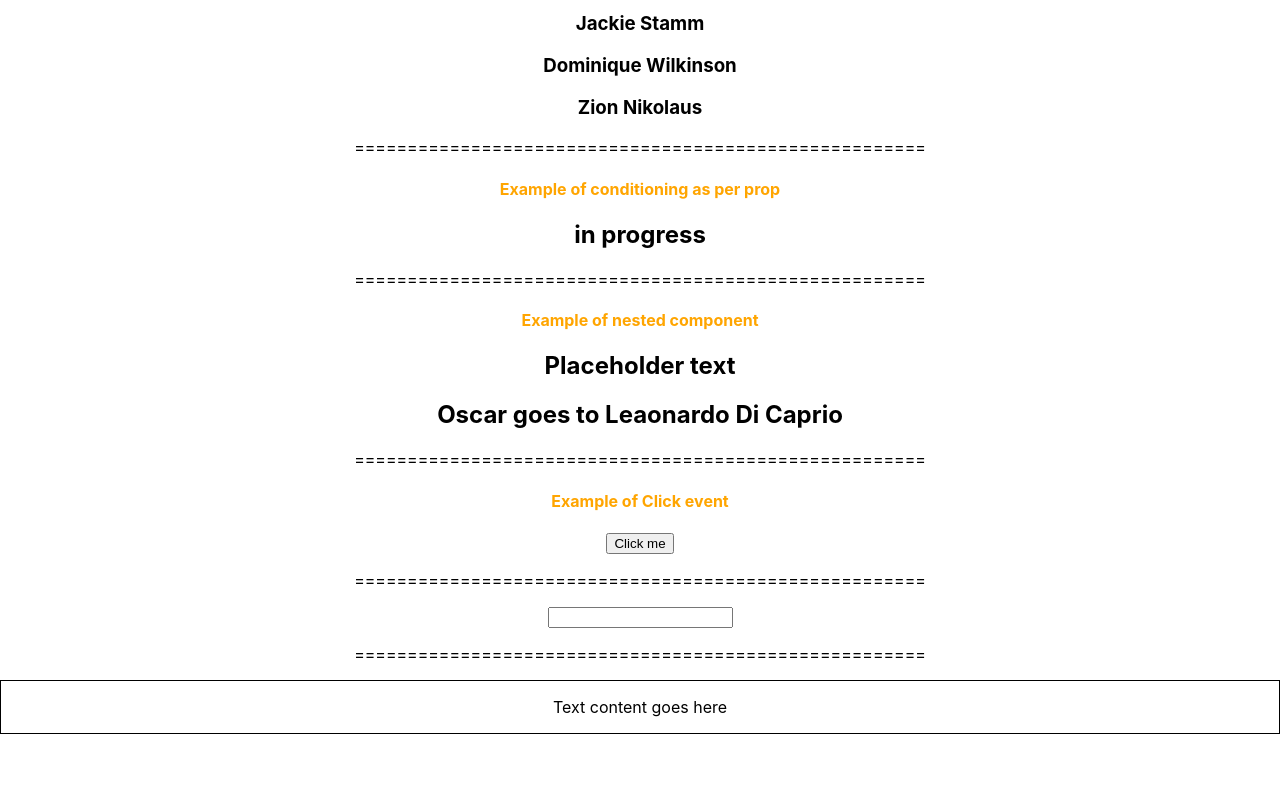
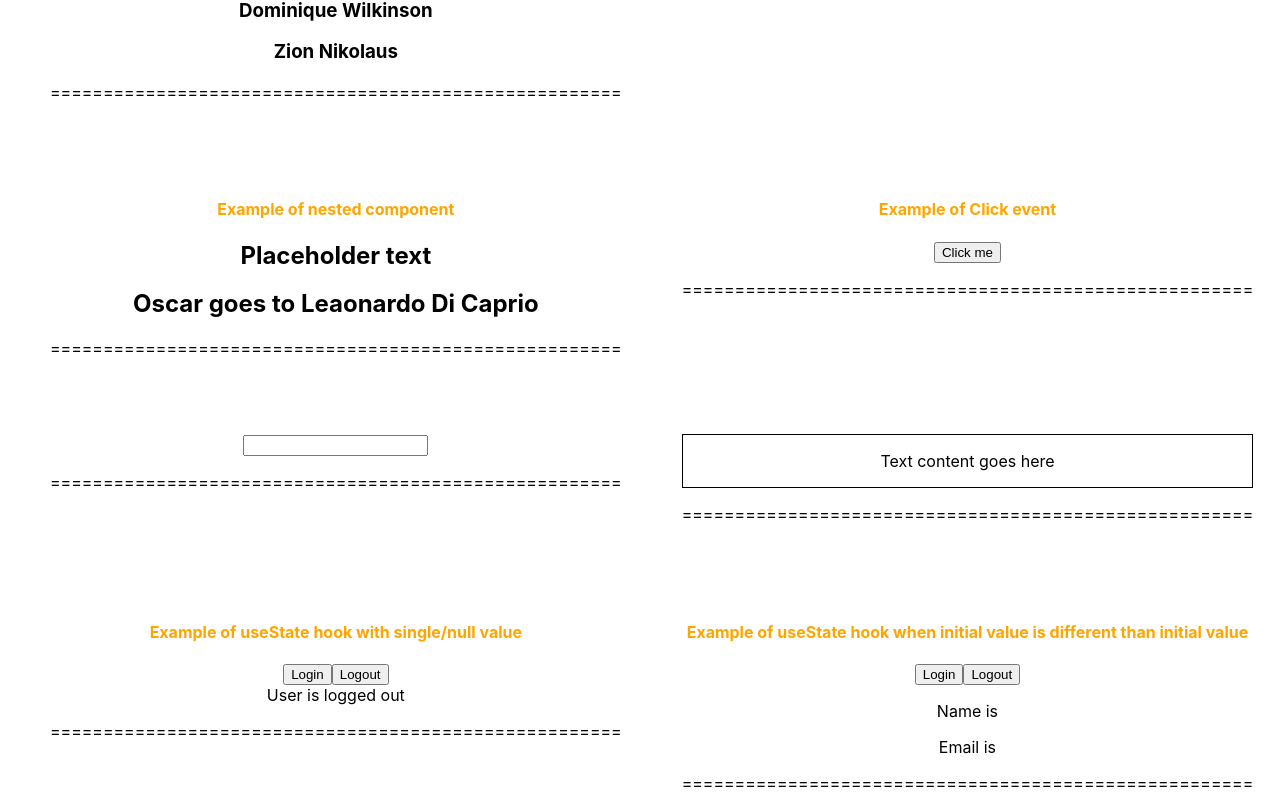
Before and after one commit to SagarBobade/react-understanding, a React (Create React App) app: page / in a window 1280 px wide. Shown: the part 362-1171 px from the top of the page. Before the commit the page ends 1096 px from the top, so only its background shows below. Built offline with nearby package versions, Linux system fonts and the light colour scheme.

Commit message:
feat: added more examples of UseState hook.

```diff
--- a/src/App.tsx
+++ b/src/App.tsx
@@ -8,6 +8,8 @@ import { Oscar } from './components/Oscar';
 import { Person } from './components/Person';
 import { PersonList } from './components/PersonList';
 import { Status } from './components/Status';
+import { LoggedIn } from './components/state/LoggedIn';
+import { User } from './components/state/user';
 
 function App() {
   // this should match with props defined in the component
@@ -31,44 +33,70 @@ function App() {
     }
   ]
 
-
   return (
-    <div className='App'>
+    <div className='App' style={{
+        display: "grid",
+        gridTemplateColumns: "1fr 1fr",
+        gap: "60px",
+        paddingLeft: "50px",
+        paddingRight: "50px"
+        }}>
+      <div>
       <h4>Example of pass a variable as a prop</h4>
       { <Greet name = 'Me' age={31} /> }
 <p>====================================================== </p>
-
+</div>
+<div>
     <h4>Example of pass a object as a prop</h4>
       { <Person first={PersonName.first} last={PersonName.last}/>}
 <p>====================================================== </p>
-
+</div>
+<div>
       <h4>Example of pass an Array as a prop</h4>
       { <PersonList names={PersonListArray}/>}
 <p>====================================================== </p>
-
+</div>
+<div>
       <h4>Example of conditioning as per prop</h4>
       { <Status status = "IP"/>}
 <p>====================================================== </p>
-
+</div>
+<div>
       <h4>Example of nested component</h4>
       {<Header>Placeholder text</Header>}
        <Oscar>
         <Header>Oscar goes to Leaonardo Di Caprio</Header>
       </Oscar>
 <p>====================================================== </p>
-
+</div>
+<div>
       <h4>Example of Click event</h4>
       { <Button handleClick={()=> {
           console.log("Button clicked")
       } }/>}
 <p>====================================================== </p>
-
+</div>
+<div>
       <Input value='' handleChange={(event) => console.log(event)}/>
 <p>====================================================== </p>
+</div>
+<div>
+      <Container styles={{border:'1px solid black', padding:'1rem'}} />
 
-      <Container styles={{border:'1px solid black', padding:'1rem'}} />
+<p>====================================================== </p>
+</div>
+<div>
+      <h4>Example of useState hook with single/null value</h4>
+    { <LoggedIn/>}
+<p>====================================================== </p>
+</div>
+<div>
+  <h4>Example of useState hook when initial value is different than initial value</h4>
+      {<User/>}
+<p>====================================================== </p>
+
+    </div>
     </div>
   )
-}
-
+    }
 export default App;
--- /dev/null
+++ b/src/components/state/LoggedIn.tsx
@@ -0,0 +1,21 @@
+import { useState } from "react"
+
+export const LoggedIn = () =>{
+
+    const [isLoggedIn, setIsLoggedIn] = useState(false)
+
+    const handleLogin = () => {
+        setIsLoggedIn(true)
+    }
+    const handleLogout = () => {
+        setIsLoggedIn(false)
+    }
+
+    return (
+        <div>
+            <button onClick={handleLogin}>Login</button>
+            <button onClick={handleLogout}>Logout</button>
+            <div>User is {isLoggedIn ? "logged in" : "logged out"}</div>
+        </div>
+    )
+}
--- /dev/null
+++ b/src/components/state/user.tsx
@@ -0,0 +1,28 @@
+import { useState } from "react"
+
+type User = {
+    name: String,
+    email: String
+}
+
+export const User = () => {
+
+    const [user, setUser] = useState<User | null>(null)
+    const handleLogin = () => {
+        setUser({
+            name: 'sagar',
+            email: 'sagar@gmail.com'
+        })
+    }
+    const handleLoggedOut = () => {
+        setUser(null)
+    }
+    return (
+        <div>
+            <button onClick={handleLogin}>Login</button>
+            <button onClick={handleLoggedOut}>Logout</button>
+            <p>Name is {user?.name}</p>
+            <p>Email is {user?.email}</p>
+        </div>
+    )
+}
```
